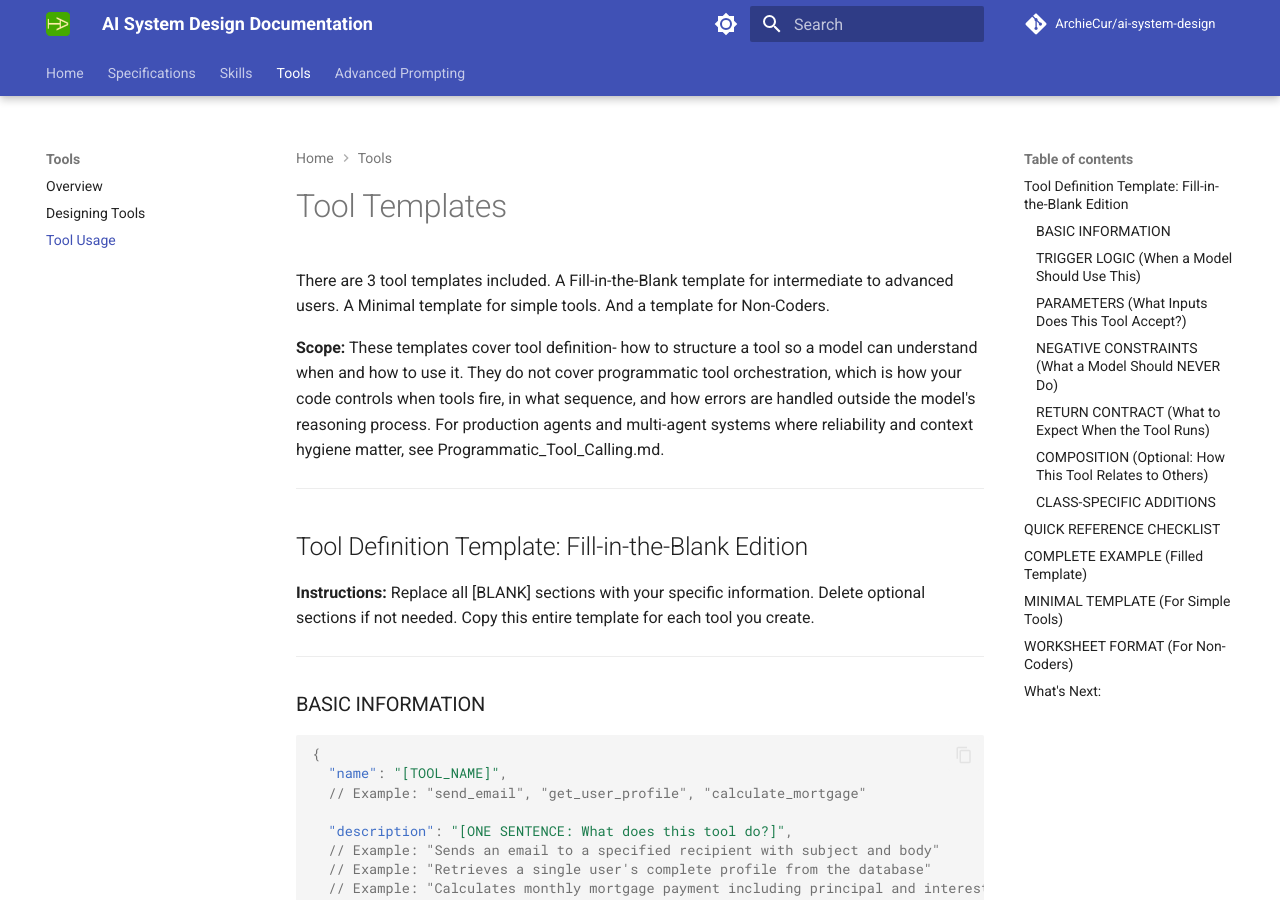
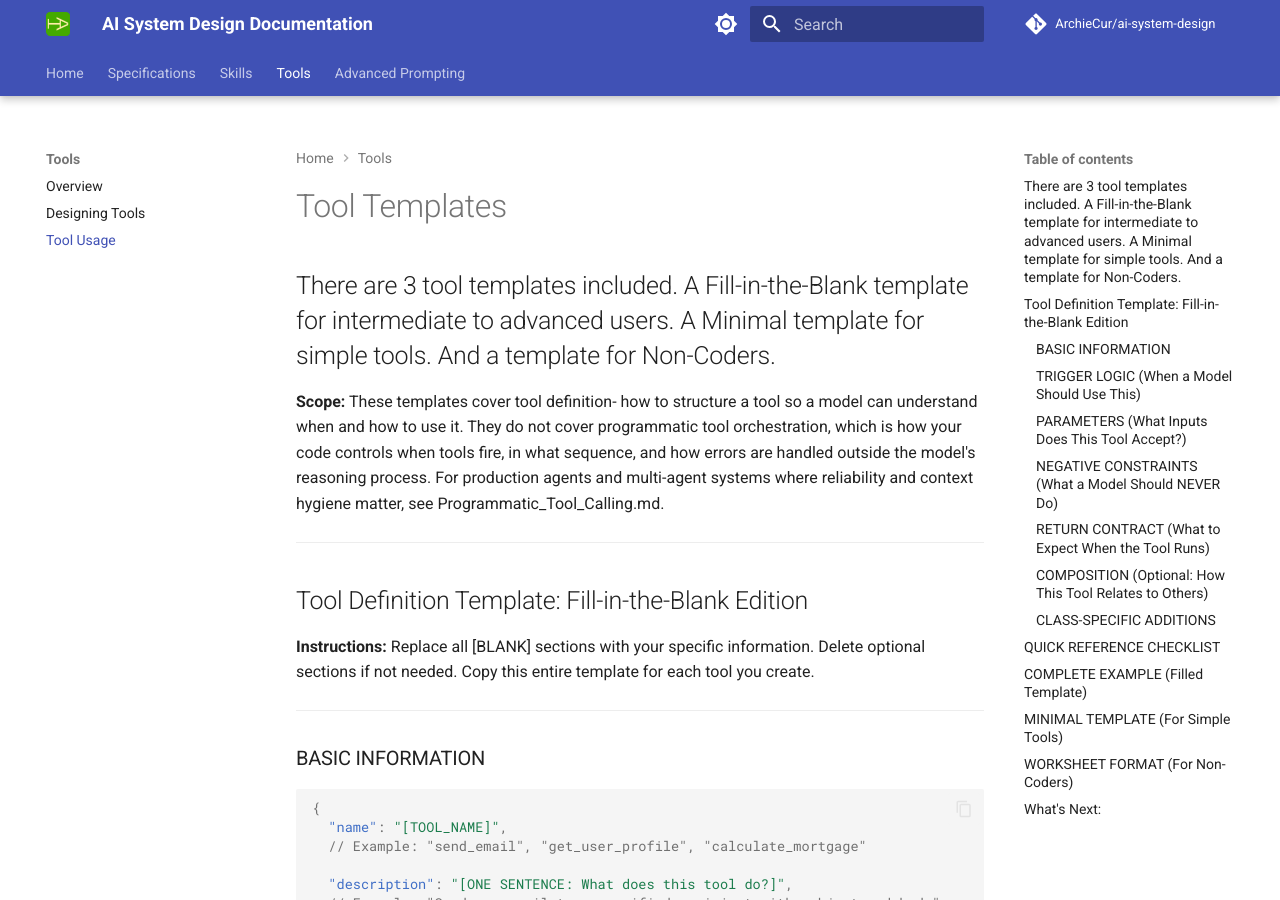
Before and after one commit to ArchieCur/ai-system-design, an MkDocs documentation site: the page built from docs/tools/Tool_Templates.md, in a window 1280 px wide and 900 px high. Built offline with MkDocs 1.6.1 and Material for MkDocs 9.7.7, drawn with Linux system fonts in a browser that asks for light colours; comment, search, counter and statistics services are not loaded.

Commit message:
Update Tool_Templates.md

```diff
--- a/docs/tools/Tool_Templates.md
+++ b/docs/tools/Tool_Templates.md
@@ -1,6 +1,6 @@
 # Tool Templates
 
-There are 3 tool templates included. A Fill-in-the-Blank template for intermediate to advanced users. A Minimal template for simple tools. And a template for Non-Coders.
+## There are 3 tool templates included. A Fill-in-the-Blank template for intermediate to advanced users. A Minimal template for simple tools. And a template for Non-Coders.
 
 **Scope:** These templates cover tool definition- how to structure a tool so a model can understand when and how to use it.
 They do not cover programmatic tool orchestration, which is how your code controls when tools fire,
```
